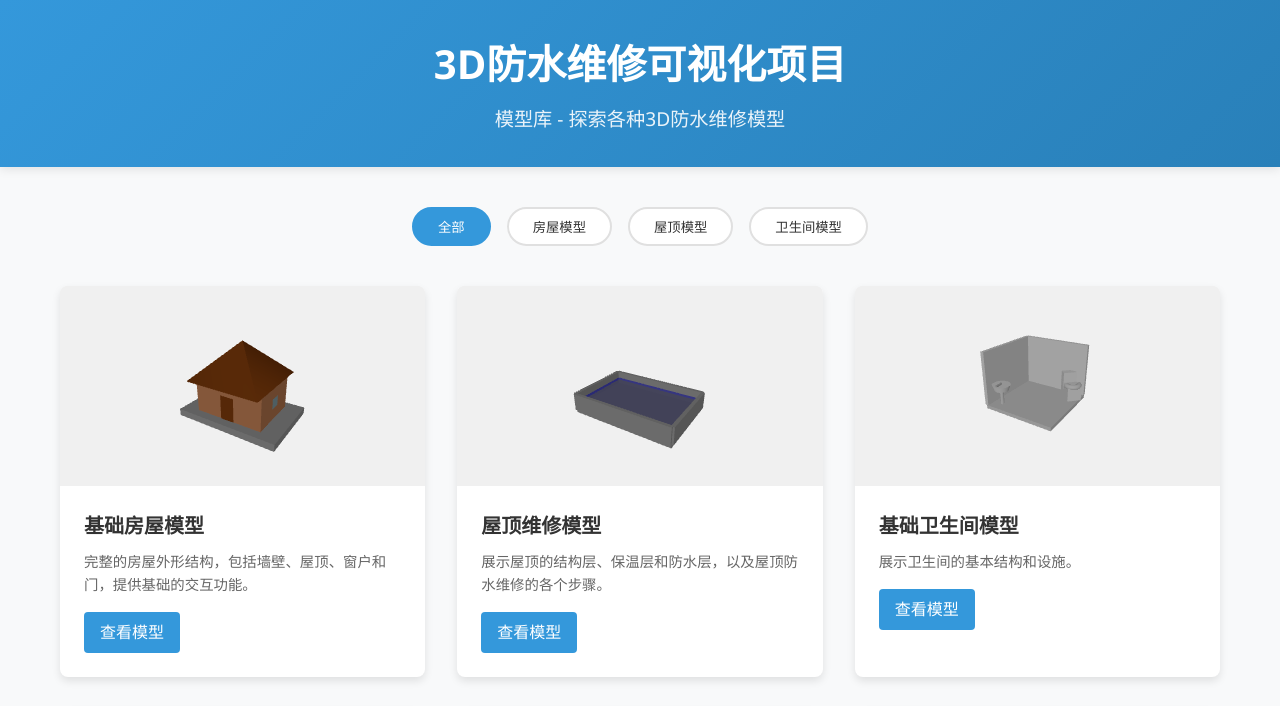
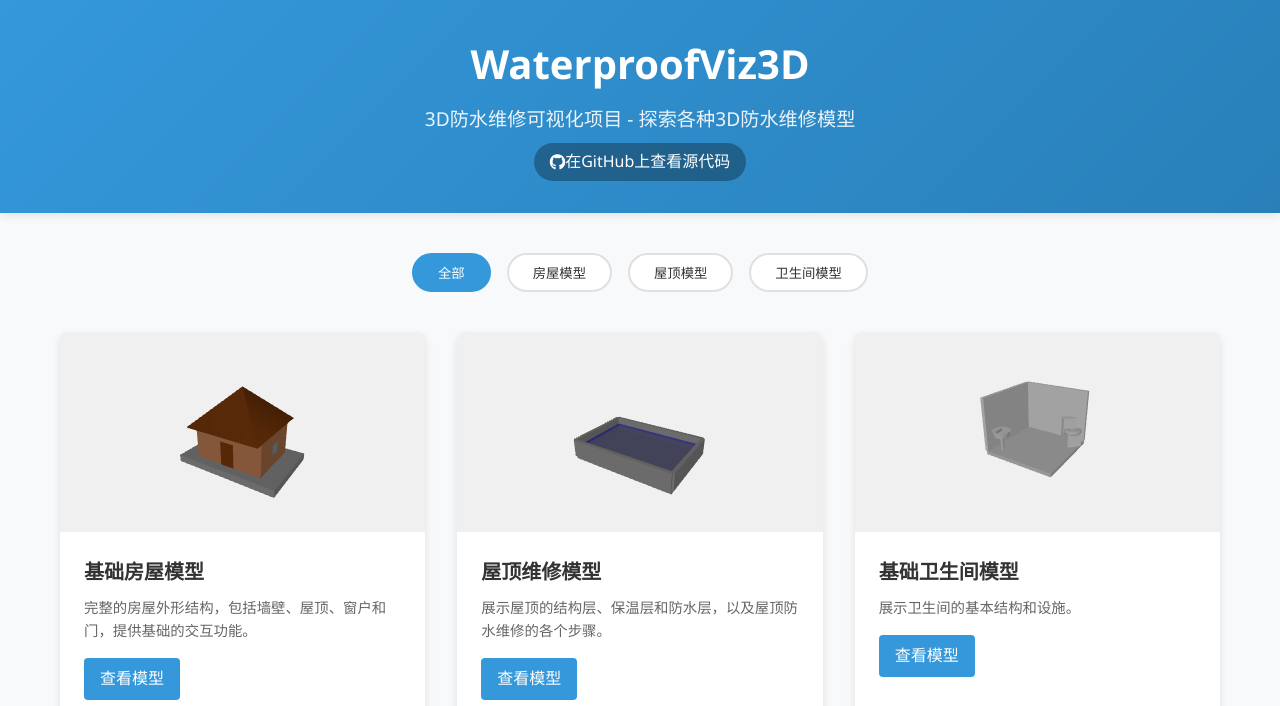
Before and after one commit to franksunye/WaterproofViz3D, a plain HTML site: page index.html in a window 1280 px wide. Shown: the top 706 px of the page. Drawn offline with nearby package versions, Linux system fonts and the light colour scheme; animation ran at ten frames a second.

Commit message:
Add GitHub repository link and update copyright year to 2025

```diff
--- a/index.html
+++ b/index.html
@@ -3,7 +3,8 @@
 <head>
   <meta charset="UTF-8">
   <meta name="viewport" content="width=device-width, initial-scale=1.0">
-  <title>3D防水维修可视化项目 - 模型库</title>
+  <title>WaterproofViz3D - 3D防水维修可视化项目</title>
+  <link rel="stylesheet" href="https://cdnjs.cloudflare.com/ajax/libs/font-awesome/6.4.2/css/all.min.css">
   <script type="importmap">
     {
       "imports": {
@@ -185,6 +186,36 @@
       margin-top: 3rem;
     }
 
+    .github-link {
+      margin-top: 0.5rem;
+      font-size: 1rem;
+    }
+
+    .github-link a {
+      color: white;
+      text-decoration: none;
+      background-color: rgba(0, 0, 0, 0.3);
+      padding: 0.4rem 1rem;
+      border-radius: 20px;
+      display: inline-flex;
+      align-items: center;
+      transition: background-color 0.3s ease;
+    }
+
+    .github-link a:hover {
+      background-color: rgba(0, 0, 0, 0.5);
+    }
+
+    footer a {
+      color: white;
+      text-decoration: none;
+      transition: color 0.3s ease;
+    }
+
+    footer a:hover {
+      color: var(--primary-color);
+    }
+
     @media (max-width: 768px) {
       .gallery {
         grid-template-columns: repeat(auto-fill, minmax(250px, 1fr));
@@ -273,8 +304,9 @@
 
   <header>
     <div class="container">
-      <h1>3D防水维修可视化项目</h1>
-      <p class="subtitle">模型库 - 探索各种3D防水维修模型</p>
+      <h1>WaterproofViz3D</h1>
+      <p class="subtitle">3D防水维修可视化项目 - 探索各种3D防水维修模型</p>
+      <p class="github-link"><a href="https://github.com/franksunye/WaterproofViz3D" target="_blank"><i class="fab fa-github"></i> 在GitHub上查看源代码</a></p>
     </div>
   </header>
 
@@ -398,7 +430,7 @@
 
   <footer>
     <div class="container">
-      <p>© 2023 3D防水维修可视化项目 | 所有权利保留</p>
+      <p>© 2025 WaterproofViz3D | <a href="https://github.com/franksunye/WaterproofViz3D" target="_blank"><i class="fab fa-github"></i> GitHub</a> | 所有权利保留</p>
     </div>
   </footer>
 
```
